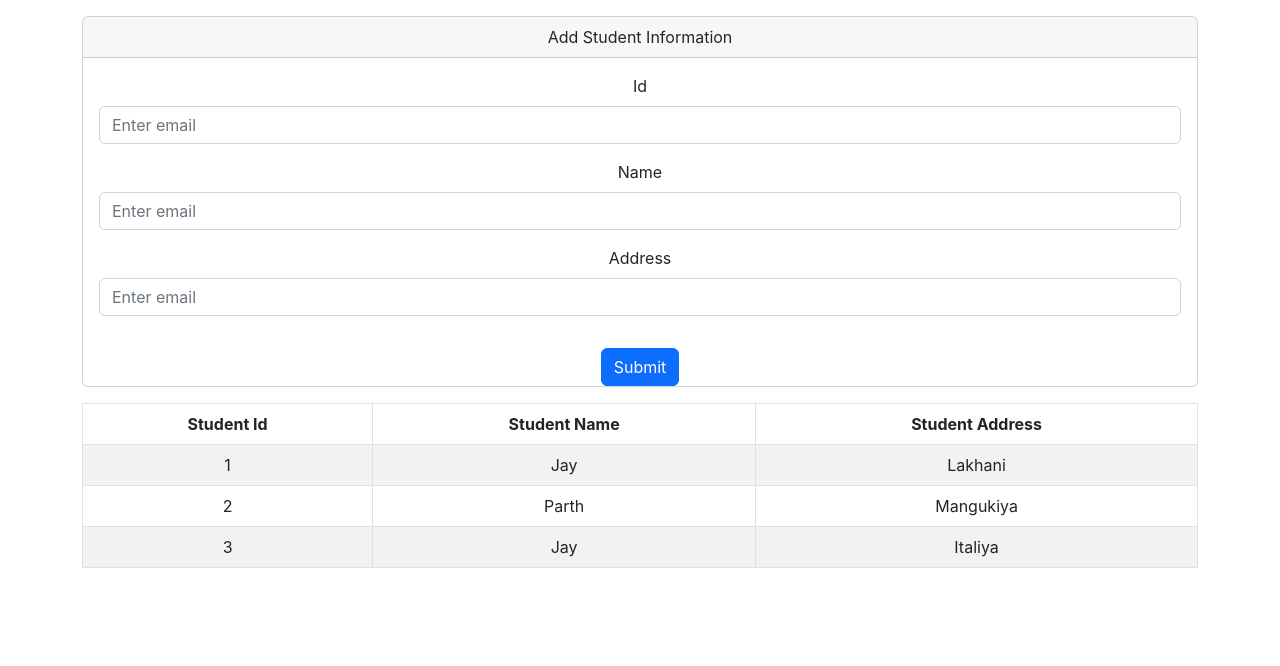
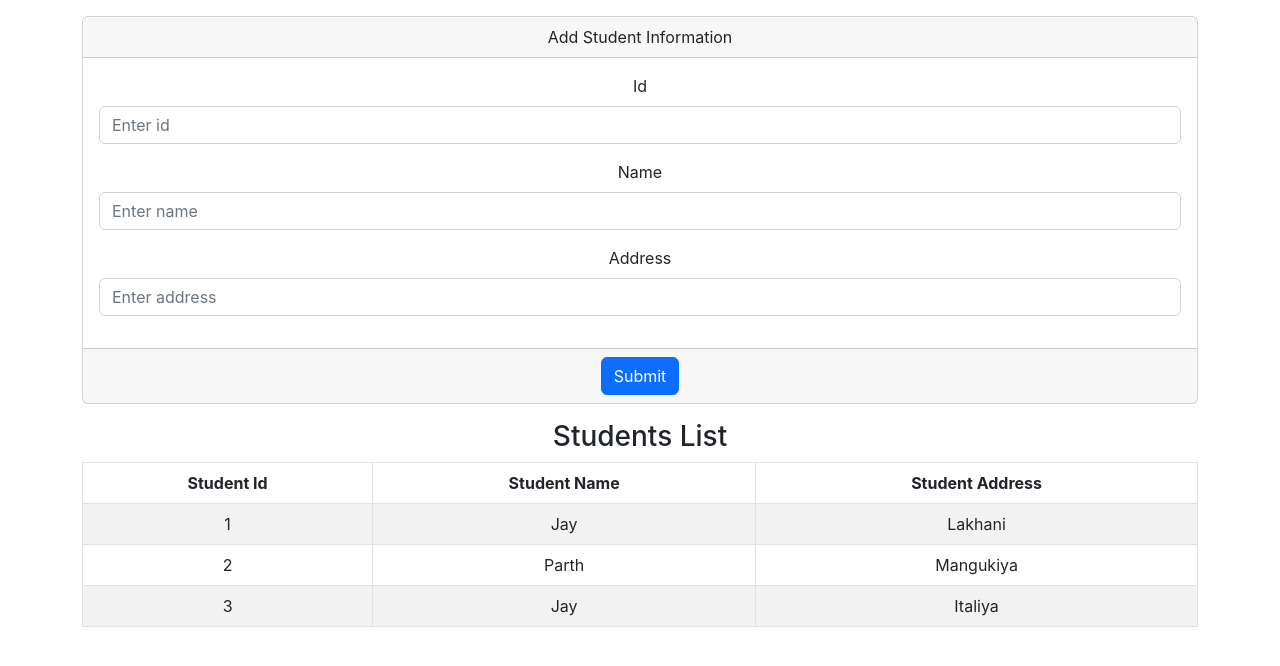
Before and after one commit to 20IT062/studentmanagementsystemfrontend, a React (Create React App) app: page / in a window 1280 px wide. Shown: the top 666 px of the page. Built offline with nearby package versions, Linux system fonts and the light colour scheme.

Commit message:
Implement Student Save

```diff
--- a/package.json
+++ b/package.json
@@ -6,6 +6,7 @@
     "@testing-library/jest-dom": "^5.16.5",
     "@testing-library/react": "^13.4.0",
     "@testing-library/user-event": "^13.5.0",
+    "axios": "^0.27.2",
     "react": "^18.2.0",
     "react-bootstrap": "^2.5.0",
     "react-dom": "^18.2.0",
--- a/src/components/Student.js
+++ b/src/components/Student.js
@@ -1,31 +1,66 @@
-import React from "react";
+import axios from "axios";
+import React, {useState} from "react";
 import { Container, Form, Card, Button } from "react-bootstrap";
-import CardHeader from "react-bootstrap/esm/CardHeader";
+
 
 export default function Student() {
+
+  const [id, setId] = useState();
+  const [name, setName] = useState();
+  const [address, setAddress] = useState();
+
+  let student = {
+    id : id,
+    name : name,
+    address : address
+  }
+
+  let textChanged = (event) => {
+    if(event.target.name==="id"){
+      setId(event.target.value);
+    } else if(event.target.name==="name"){
+      setName(event.target.value);
+    } else if(event.target.name==="address"){
+      setAddress(event.target.value);
+    }
+  }
+
+  let saveStudent = (event) => {
+    event.preventDefault();
+    axios.post("http://localhost:8080/student", student)
+    .then(response => {
+      if(response.data != null){
+        alert('Record added successfully');
+      }
+    })
+    .catch(error => alert(error));
+  }
+
   return (
     <div  className="my-3">
     <Container>
       <Card>
-        <Form>
+        <Form onSubmit={saveStudent}>
           <Card.Header>Add Student Information</Card.Header>
           <Card.Body>
-            <Form.Group className="mb-3" controlId="formBasicEmail">
+            <Form.Group className="mb-3">
               <Form.Label>Id</Form.Label>
-              <Form.Control type="text" placeholder="Enter email" />
+              <Form.Control name="id" value={id} type="text" placeholder="Enter id" onChange={textChanged}/>
             </Form.Group>
-            <Form.Group className="mb-3" controlId="formBasicEmail">
+            <Form.Group className="mb-3">
               <Form.Label>Name</Form.Label>
-              <Form.Control type="text" placeholder="Enter email" />
+              <Form.Control name="name" value={name} type="text" placeholder="Enter name" onChange={textChanged} />
             </Form.Group>
-            <Form.Group className="mb-3" controlId="formBasicEmail">
+            <Form.Group className="mb-3">
               <Form.Label>Address</Form.Label>
-              <Form.Control type="text" placeholder="Enter email" />
+              <Form.Control name="address" value={address} type="text" placeholder="Enter address" onChange={textChanged} />
             </Form.Group>
           </Card.Body>
+          <Card.Footer>
           <Button variant="primary" type="submit">
             Submit
           </Button>
+          </Card.Footer>
         </Form>
       </Card>
     </Container>
--- a/src/components/StudentList.js
+++ b/src/components/StudentList.js
@@ -1,12 +1,14 @@
-import React from 'react'
-import { Container, Table } from 'react-bootstrap'
+import React from "react";
+import { Card, Container, Table } from "react-bootstrap";
 
 export default function StudentList() {
   return (
     <div className="my-3">
-        <Container>
-        <Table striped bordered hover>
-      <thead>
+      <Container>
+        <Card.Header><h3>Students List</h3></Card.Header>
+        <Card.Body>
+          <Table striped bordered hover>
+          <thead>
         <tr>
           <th>Student Id</th>
           <th>Student Name</th>
@@ -30,8 +32,9 @@
           <td>Italiya</td>
         </tr>
       </tbody>
-    </Table>
-        </Container>
+          </Table>
+        </Card.Body>
+      </Container>
     </div>
-  )
+  );
 }
```
Also changed, not shown: 1 other file (tests, documents, lock files or other folders).
